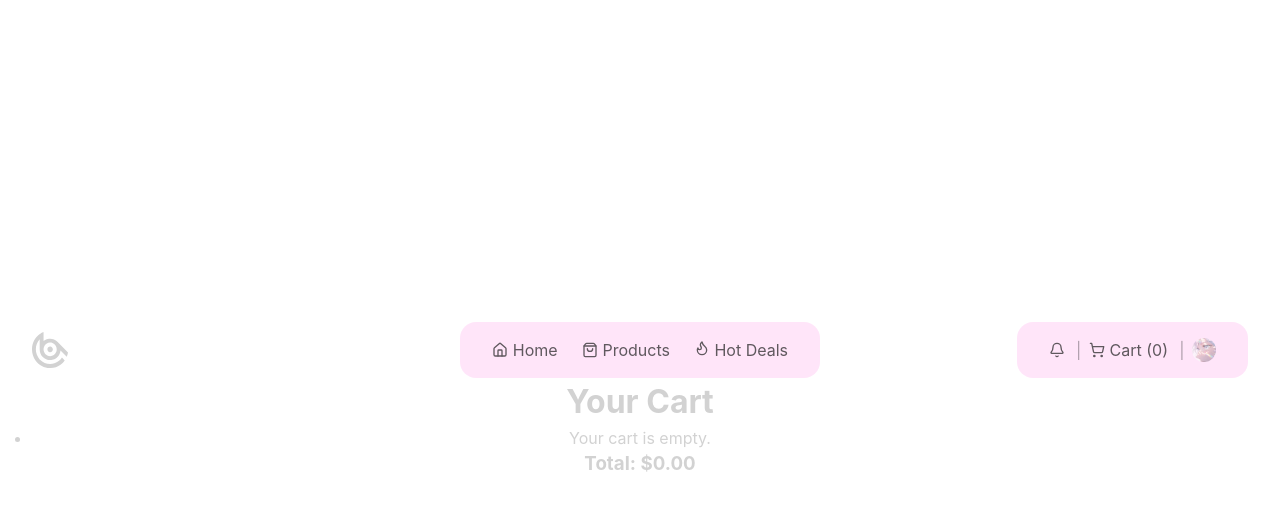
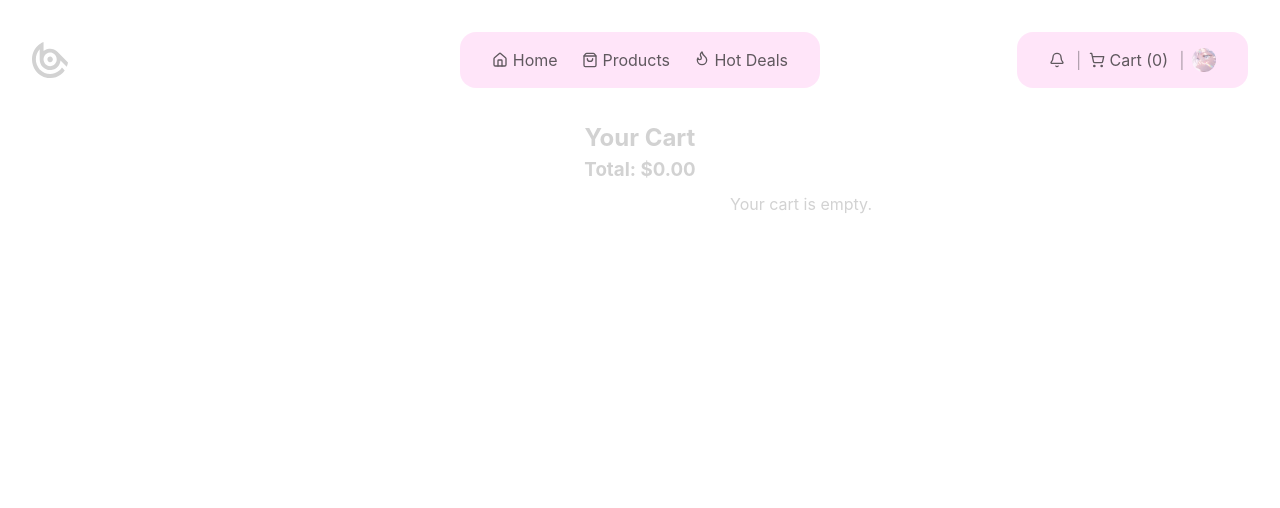
Before and after one commit to TheCubiq/foxconn-eshop, a SvelteKit app: page /cart in a window 1280 px wide. Shown: the top 508 px of the page. Built offline with nearby package versions, Linux system fonts and the light colour scheme.

Commit message:
🧪 Cart and Products tabs

```diff
--- a/src/routes/cart/+page.svelte
+++ b/src/routes/cart/+page.svelte
@@ -3,6 +3,9 @@
 	import { cart } from '$lib/store';
 	import { get } from 'svelte/store';
 	import type { CartItem } from '$lib/store';
+	import { quintOut } from 'svelte/easing';
+	import { flip } from 'svelte/animate';
+	import { PackageX } from 'lucide-svelte';
 
 	let cartItems: CartItem[] = [];
 	let total = 0;
@@ -12,7 +15,7 @@
 	}
 
 	function removeFromCart(productId: string) {
-    cart.update(items => items.filter(item => item.id !== productId));
+		cart.update((items) => items.filter((item) => item.id !== productId));
 		cartItems = get(cart);
 		recalculateTotal(cartItems);
 	}
@@ -22,7 +25,7 @@
 		cartItems = items;
 		recalculateTotal(items);
 
-    const unsubscribe = cart.subscribe(value => {
+		const unsubscribe = cart.subscribe((value) => {
 			cartItems = value;
 			recalculateTotal(value);
 		});
@@ -32,21 +35,77 @@
 </script>
 
 <main>
+	<section>
 		<h1>Your Cart</h1>
+		<h3>Total: ${(total / 100).toFixed(2)}</h3>
 		<ul>
 			{#if cartItems.length}
-      {#each cartItems as item}
-        <li>
+				{#each cartItems as item (item.name)}
+					<li animate:flip={{ duration: 500, easing: quintOut }}>
 						<h2>{item.name}</h2>
-          <p>{item.description}</p>
+						<p>{item.quantity}x</p>
 						<p>${(item.price / 100).toFixed(2)}</p>
-          <p>Quantity: {item.quantity}</p>
-          <button on:click={() => removeFromCart(item.id)}>Remove</button>
+						<button on:click={() => removeFromCart(item.id)}><PackageX /></button>
 					</li>
 				{/each}
 			{:else}
 				<li>Your cart is empty.</li>
 			{/if}
 		</ul>
-  <h3>Total: ${(total / 100).toFixed(2)}</h3>
+	</section>
 </main>
+
+<style>
+	main {
+		flex: 1;
+		padding: 2em;
+    display: flex;
+    justify-content: center;
+	}
+
+  section {
+    flex: 1;
+    max-width: 30rem;
+  }
+
+	ul {
+		list-style: none;
+		padding: 0;
+	}
+	li {
+		display: flex;
+		justify-content: space-between;
+		align-items: center;
+		gap: 1em;
+		/* border: 1px solid #ccc; */
+		/* border-radius: var(--border-rad); */
+		padding: 0.5em;
+		margin-bottom: 1rem;
+	}
+
+	li::before {
+		content: '';
+		flex: 1;
+		order: -1;
+		height: 1em;
+		color: white;
+		opacity: 0.8;
+		border-bottom: currentColor 2px dotted;
+	}
+
+	h2 {
+		gap: 1em;
+		align-items: baseline;
+		order: -2;
+		text-transform: capitalize;
+	}
+
+	button {
+		background-color: #942c2c;
+		color: #fff;
+		border: none;
+		padding: 0.5rem 1rem;
+		cursor: pointer;
+		border-radius: var(--border-rad);
+	}
+</style>
--- a/src/routes/products/+page.svelte
+++ b/src/routes/products/+page.svelte
@@ -1,10 +1,9 @@
 <script lang="ts">
   import { cart } from '$lib/store';
   import type { PageData } from './$types';
-  import type { CartItem } from '$lib/store';
-  import '@splinetool/viewer';
+  import type { CartItem, Product } from '$lib/store';
 
-  import cam from '$lib/assets/models/camera.spline?url';
+	import cam from '$lib/assets/models/camera.splinecode?url';
 
   export let data: PageData; // loaded from page.ts
 
@@ -22,13 +21,6 @@
       return items;
     });
   }
-
-  interface Product {
-    id: string;
-    name: string;
-    description: string;
-    price: number;
-  }
 </script>
 
 <main>
@@ -37,7 +29,7 @@
     {#each products as product}
       <div class="product">
         <div class="container">
-          <spline-viewer events-target="global" url={cam}></spline-viewer>
+          <!-- <spline-viewer events-target="global" url={cam}></spline-viewer> -->
         </div>
         <h2>{product.name}</h2>
         <p>{product.description}</p>
@@ -49,6 +41,9 @@
 </main>
 
 <style>
+  main {
+    flex: 1;
+  }
   .product-grid {
     display: flex;
     flex-wrap: wrap;
```
Lines whose indentation alone changed are shown as unchanged.
